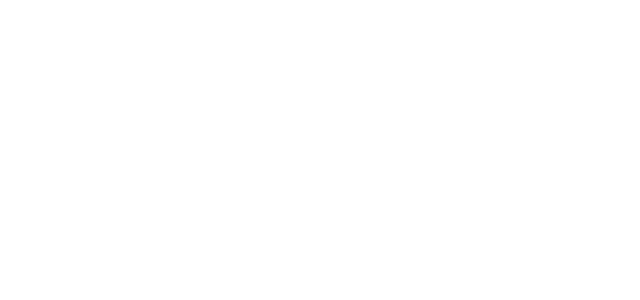
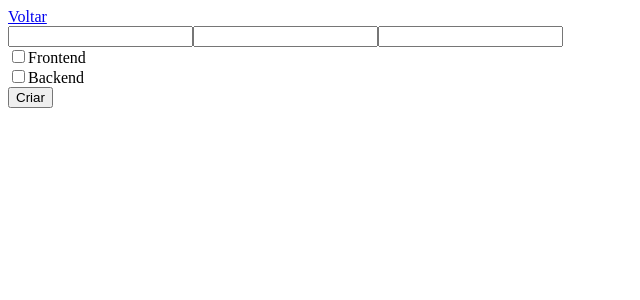
Before and after one commit to HenriqueCCicero/crud-cloudops, a React (Vite) app: page /usuarios/novo in a window 1280 px wide. Before the commit this address had no page. Shown: the top 300 px of the page, without its empty margins (0-640 px from the left). Built offline with nearby package versions, Linux system fonts and the light colour scheme.

Commit message:
implementar pagina de criação de usuario

```diff
--- /dev/null
+++ b/src/UserNew/index.jsx
@@ -0,0 +1,52 @@
+import { useState } from "react"
+import { Link, useNavigate } from 'react-router-dom'
+import axios from 'axios'
+
+export default function UserNew() {
+  const navigate = useNavigate()
+  const [name, setName] = useState(null)
+  const [email, setEmail] = useState(null)
+  const [phone, setPhone] = useState(null)
+  const [jobs, setJobs] = useState([])
+
+  async function handleSubmit(event) {
+    event.preventDefault()
+    const data = {
+      name, email, phone, jobs
+    }
+    await axios.post("http://localhost:3000/api/create-user.php", data)
+
+    navigate("/")
+  }
+
+  function manageJobs(jobId) {
+    if (jobs.includes(jobId)) {
+      setJobs(
+        jobs.filter(job => job != jobId)
+      )
+      return
+    }
+
+    setJobs(jobs.concat(jobId))
+  }
+
+  return (
+    <div className="App">
+      <Link to='/'>Voltar</Link>
+      <form onSubmit={handleSubmit}>
+        <input type="text" onChange={event => setName(event.target.value)} />
+        <input type="email" onChange={event => setEmail(event.target.value)} />
+        <input type="text" onChange={event => setPhone(event.target.value)} />
+        <div>
+          <input type="checkbox" onChange={event => manageJobs(1)} />
+          <label>Frontend</label>
+        </div>
+        <div>
+          <input type="checkbox" onChange={event => manageJobs(2)} />
+          <label>Backend</label>
+        </div>
+        <button>Criar</button>
+      </form>
+    </div>
+  )
+}
--- a/src/main.jsx
+++ b/src/main.jsx
@@ -2,11 +2,13 @@
 import ReactDOM from 'react-dom/client'
 import { BrowserRouter, Routes, Route } from 'react-router-dom'
 import App from './App'
+import UserNew from './UserNew'
 
 ReactDOM.createRoot(document.getElementById('root')).render(
 <BrowserRouter>
   <Routes>
     <Route path='/' element={<App/>}/>
+    <Route path='/usuarios/novo' element={<UserNew/>}/>
   </Routes>
 </BrowserRouter>
 
```
